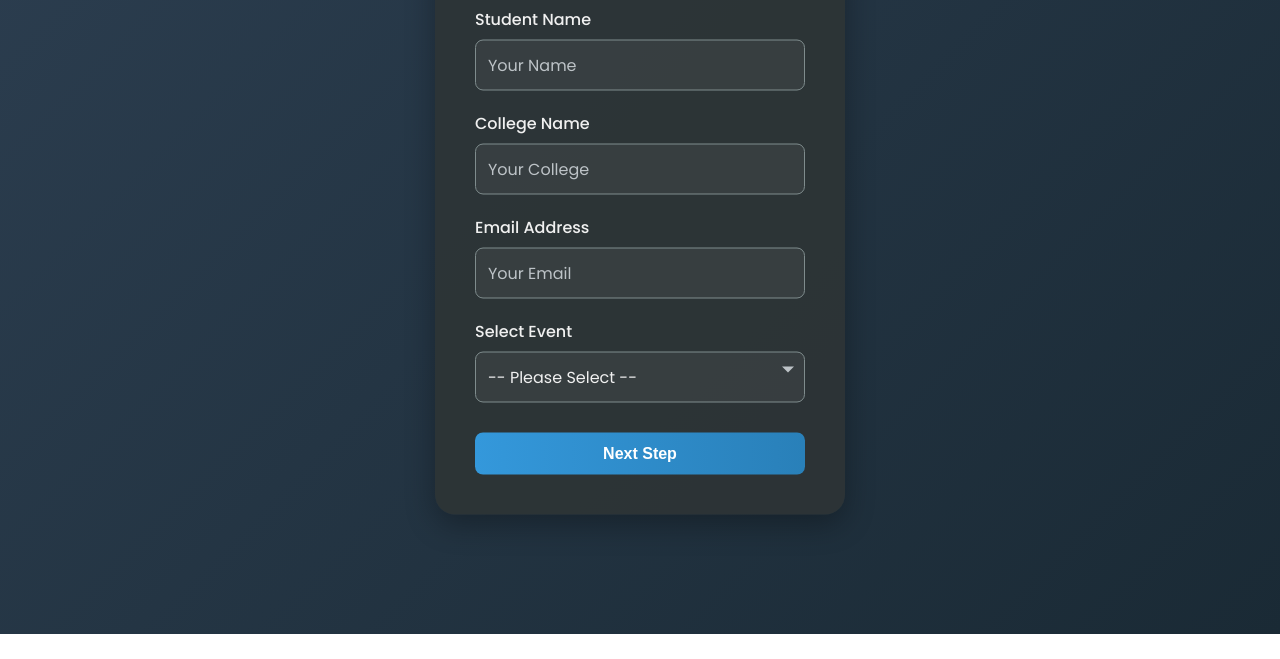
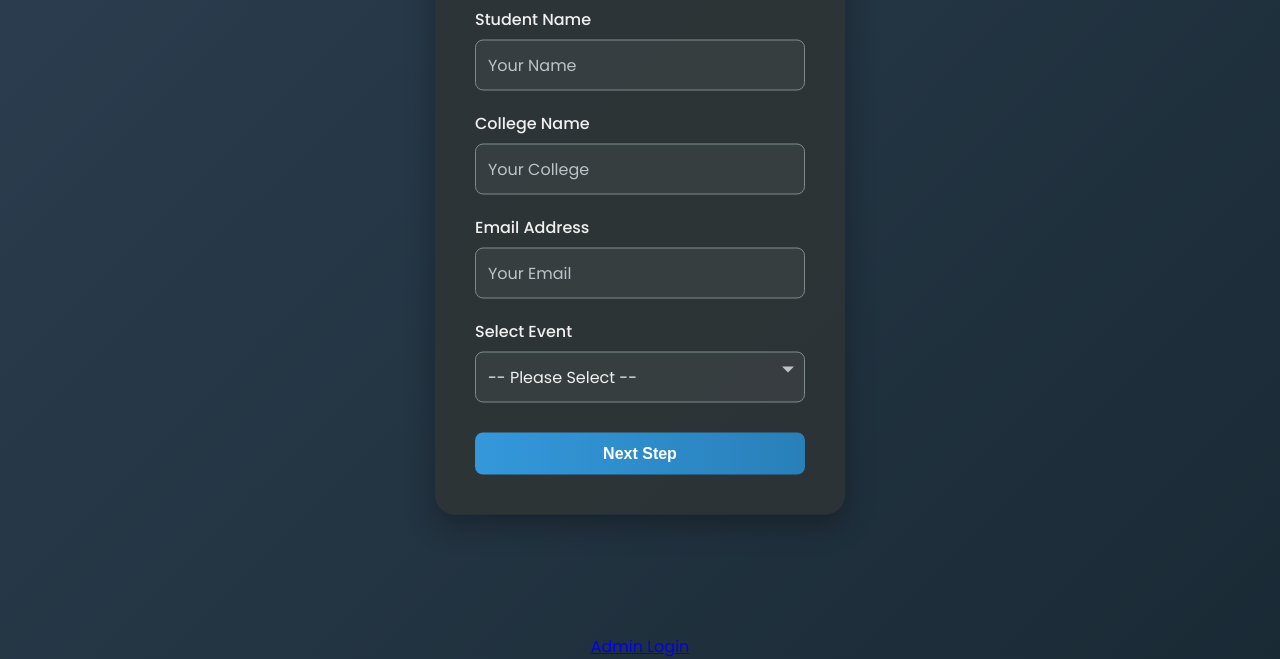
Before and after one commit to koppalshashi/event1, a website: page public/index.html in a window 1280 px wide. Shown: the part 166-825 px from the top of the page. Before the commit the page ends 800 px from the top, so only its background shows below. Drawn offline with Linux system fonts and the light colour scheme.

Commit message:
Update index.html

```diff
--- a/public/index.html
+++ b/public/index.html
@@ -128,7 +128,9 @@
             </div>
         </div>
     </div>
-
+    <div class="admin-link-container">
+        <a href="admin-login.html" class="admin-login-link">Admin Login</a>
+    </div>
     <script src="script.js"></script>
 </body>
 </html>
```
